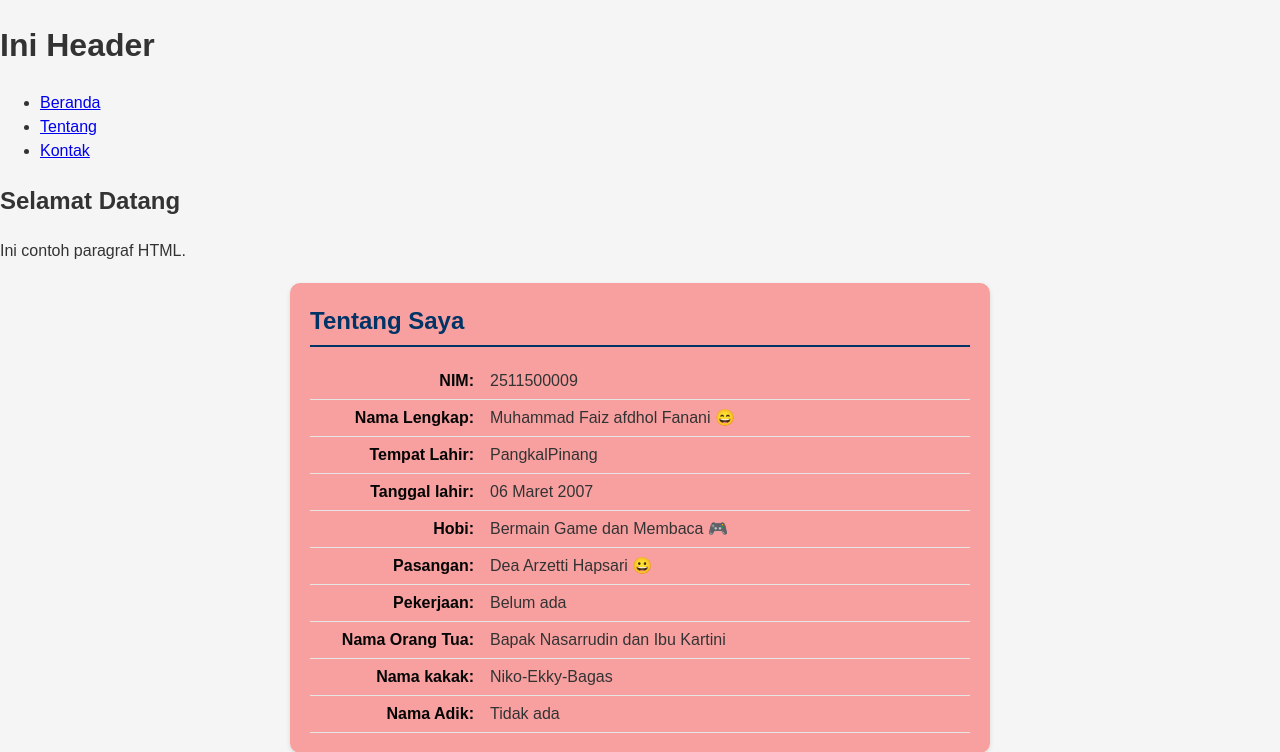
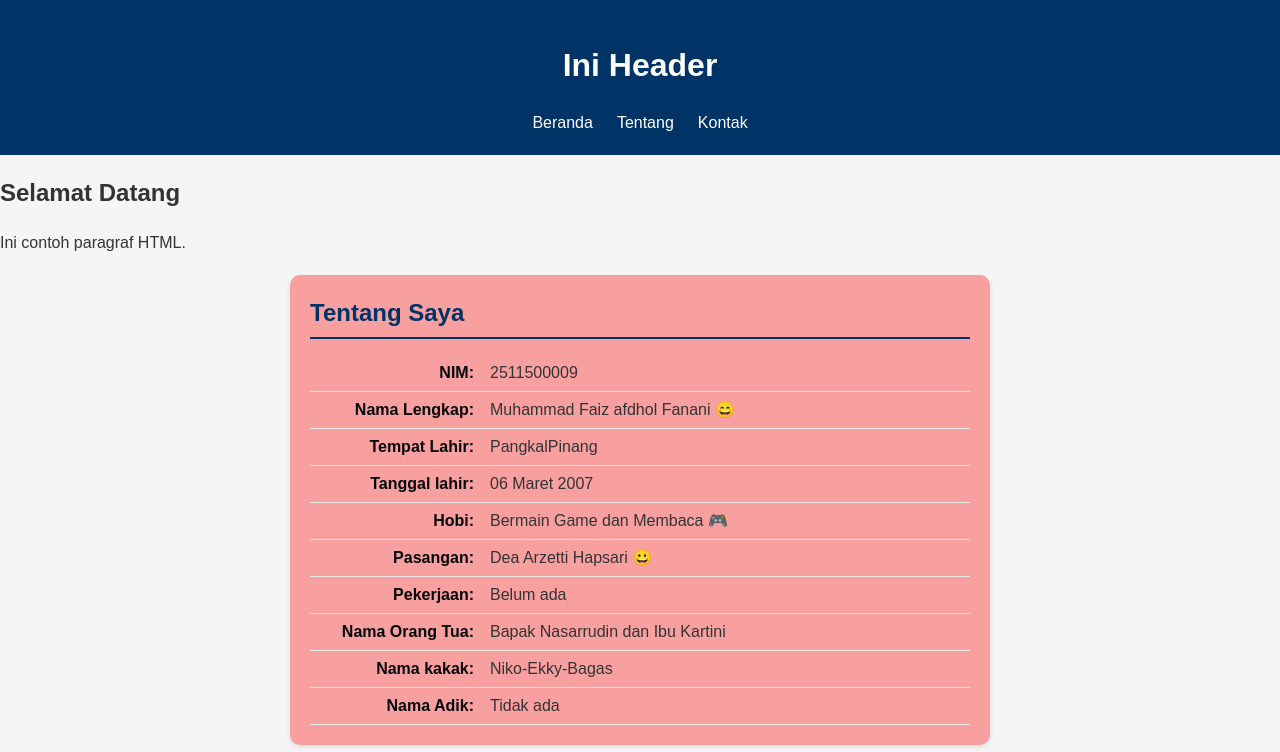
Before and after one commit to 2511500009-MuhammadFaizAfdholFanani/2511500009-PWD-TI1A-2025261, a PHP site: page /pertemuan-04/index.html in a window 1280 px wide. Shown: the top 752 px of the page. Run offline with PHP 8.4, Linux system fonts and the light colour scheme.

Commit message:
styling header

```diff
--- a/pertemuan-04/style.css
+++ b/pertemuan-04/style.css
@@ -9,8 +9,29 @@
             color: #333;
             line-height: 1.5;
       }
+
+      header {
+            background: #003366;
+            color: #fff;
+            padding: 20px;
+            text-align: center;
+      }
+
+      header ul {
+            display: flex;
+            justify-content: center;
+            list-style: none;
+            padding: 0;
+            margin: 10px 0 0;
+      }
+
+        header li a {
+            color: #fff;
+            text-decoration: none;
+            padding: 6px 12px
+        }
       #about {
-             background-color: #f8a0a0;
+            background-color: #f8a0a0;
             border-radius: 10px;
             padding: 20px;
             max-width: 700px;
```
Also changed, not shown: pertemuan-04/README.md.
